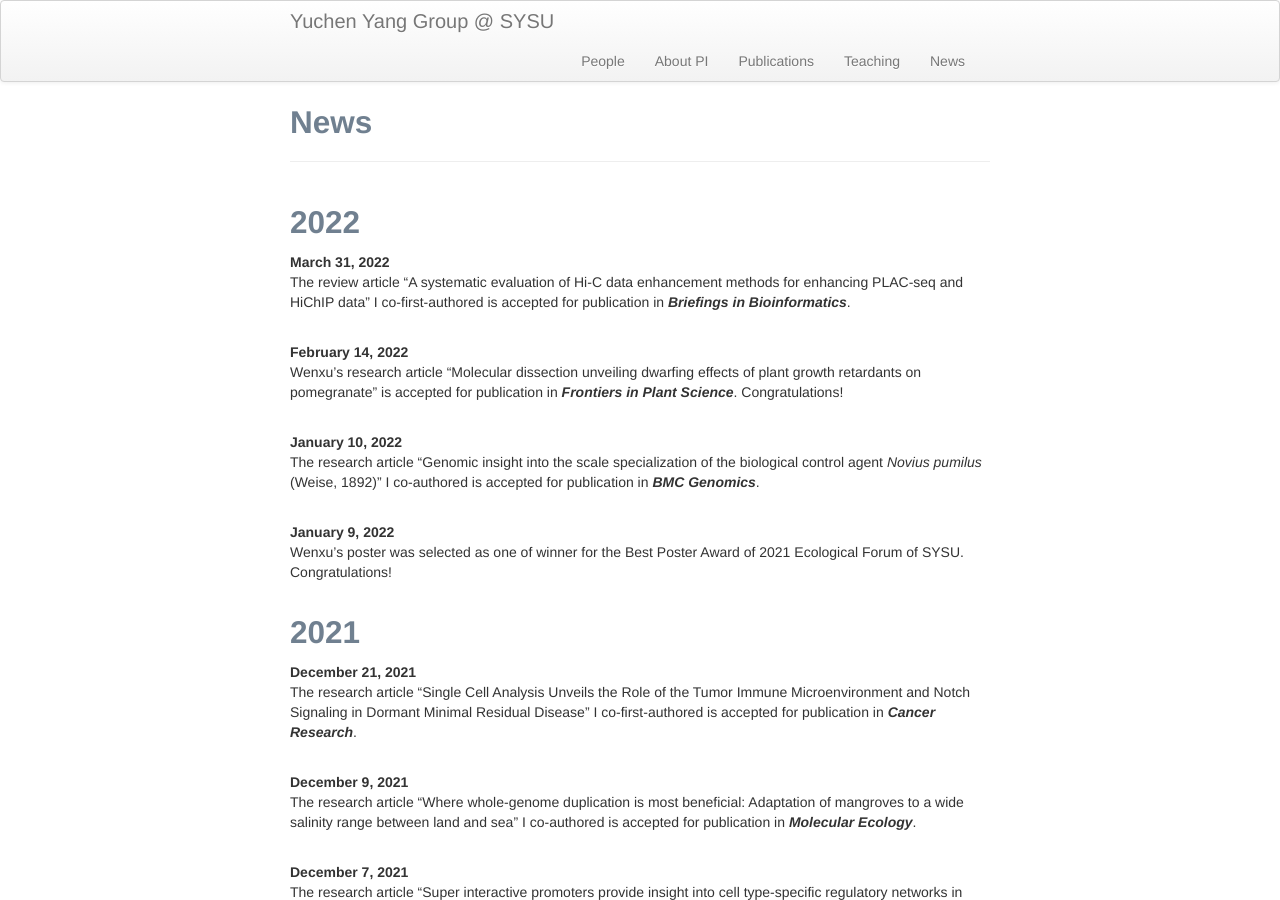
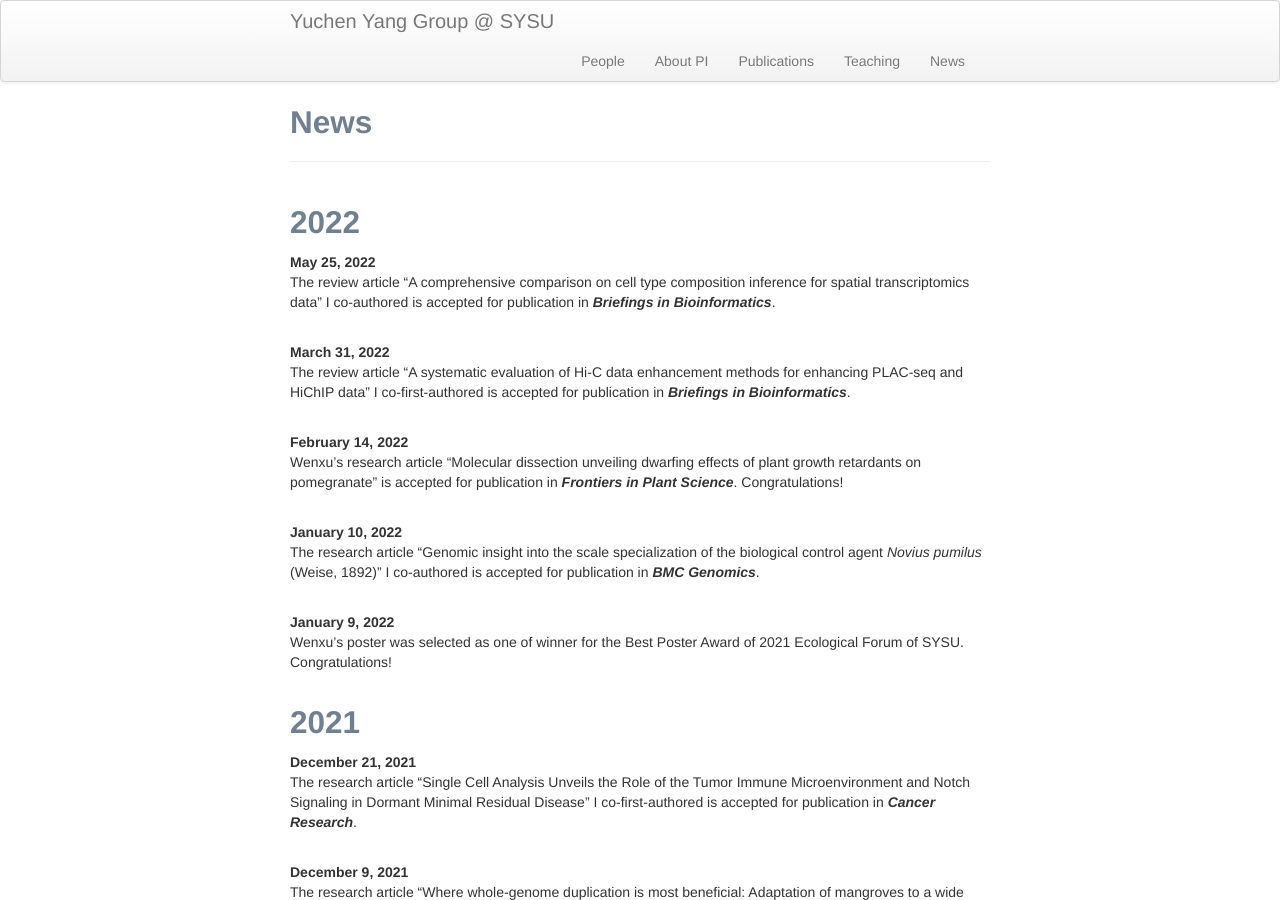
Before and after one commit to yuchenyanggroup/yuchenyanggroup.github.io, a Jekyll site: the page built from pages/News.md, in a window 1280 px wide and 900 px high. Built offline with Jekyll 4.4.1, drawn with Linux system fonts in a browser that asks for light colours.

Commit message:
Update News.md

```diff
--- a/pages/News.md
+++ b/pages/News.md
@@ -3,6 +3,10 @@ layout: page
 title: News
 ---
 ## 2022
+<b>May 25, 2022</b><br/>
+The review article "A comprehensive comparison on cell type composition inference for spatial transcriptomics data" I co-authored is accepted for publication in ***Briefings in Bioinformatics***.<br/>
+<br/>
+
 <b>March 31, 2022</b><br/>
 The review article "A systematic evaluation of Hi-C data enhancement methods for enhancing PLAC-seq and HiChIP data" I co-first-authored is accepted for publication in ***Briefings in Bioinformatics***.<br/>
 <br/>
```
